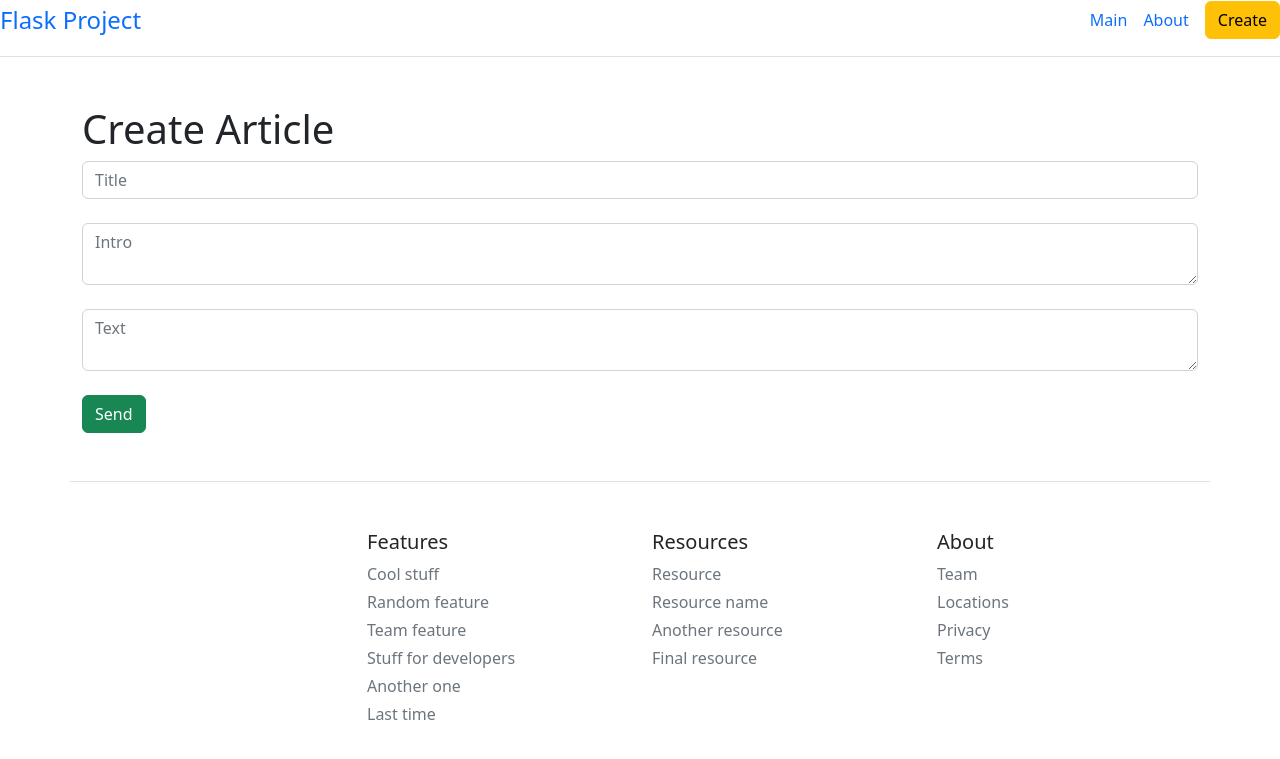
After one commit to arammartirosyan1/flask_project, a Flask app: page /create-article in a window 1280 px wide. The commit adds this page. Shown: the top 759 px of the page. Run offline with Flask 3, Linux system fonts and the light colour scheme.

Commit message:
Article model, create db, article send db

```diff
--- a/app.py
+++ b/app.py
@@ -1,23 +1,50 @@
-from flask import Flask, render_template, url_for
+from flask import Flask, render_template, request, redirect
+from flask_sqlalchemy import SQLAlchemy
+from datetime import datetime
+
+app = Flask(__name__)
+app.config['SQLALCHEMY_DATABASE_URI'] = 'sqlite:///blog.db'
+app.config['SQLALCHEMY_TRACK_MODIFICATIONS'] = False
+db = SQLAlchemy(app)
+app.app_context().push()
 
 
-app = Flask(__name__)
+class Article(db.Model):
+    id = db.Column(db.Integer, primary_key=True)
+    title = db.Column(db.String(100), nullable=False)
+    intro = db.Column(db.String(300), nullable=False)
+    text = db.Column(db.Text, nullable=False)
+    date = db.Column(db.DateTime, default=datetime.utcnow)
+
+    def __repr__(self):
+        return '<Article %r>' % self.id
 
 
 @app.route('/')
 @app.route('/home')
 def index():
-    return render_template('index.html')
+    return render_template("index.html")
 
 
-@app.route('/about')
-def about():
-    return render_template('about.html')
+@app.route('/create-article', methods=['POST', 'GET'])
+def create_article():
+    if request.method == "POST":
+        title = request.form['title']
+        intro = request.form['intro']
+        text = request.form['text']
 
+        article = Article(title=title, intro=intro, text=text)
 
-@app.route('/user/<string:name>/<int:id>')
-def user(name, id):
-    return "User page: " + name + " " + str(id)
+        try:
+            db.session.add(article)
+            db.session.commit()
+            return redirect('/')
+        except:
+            return "Error"
+
+    # GET
+    else:
+        return render_template("/create-article.html")
 
 
 if __name__ == "__main__":
--- /dev/null
+++ b/templates/create-article.html
@@ -0,0 +1,17 @@
+{% extends 'layout.html' %}
+
+{% block title %}
+Create Article
+{% endblock %}
+
+{% block body %}
+<div class="container mt-5">
+    <h1>Create Article</h1>
+    <form method="post">
+        <input type="text" name="title" id="title" class="form-control" placeholder="Title"><br>
+        <textarea name="intro" id="intro" class="form-control" placeholder="Intro"></textarea><br>
+        <textarea name="text" id="text" class="form-control" placeholder="Text"></textarea><br>
+        <input type="submit" class="btn btn-success" value="Send">
+    </form>
+</div>
+{% endblock %}
--- a/templates/layout.html
+++ b/templates/layout.html
@@ -19,6 +19,7 @@
         <a class="me-3 py-2 link-body-emphasis text-decoration-none" href="/">Main</a>
         <a class="me-3 py-2 link-body-emphasis text-decoration-none" href="/about">About</a>
       </nav>
+      <a class="btn btn-warning" href="/create-article">Create</a>
     </div>
     {% block body %}{% endblock %}
 <footer class="container pt-4 my-md-5 pt-md-5 border-top">
```
Also changed, not shown: templates/about.html (deleted, +0 -11 lines), 1 other file.
